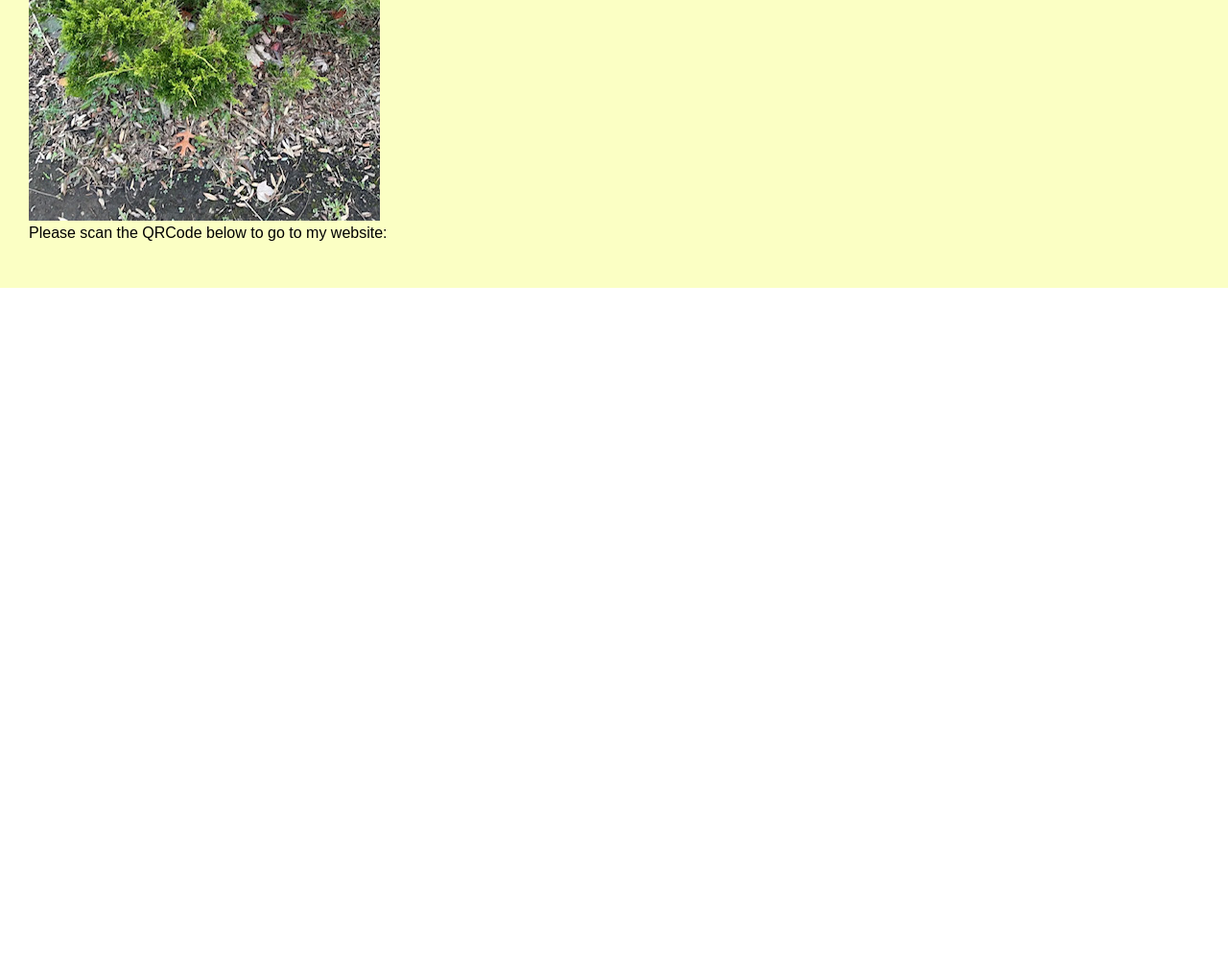
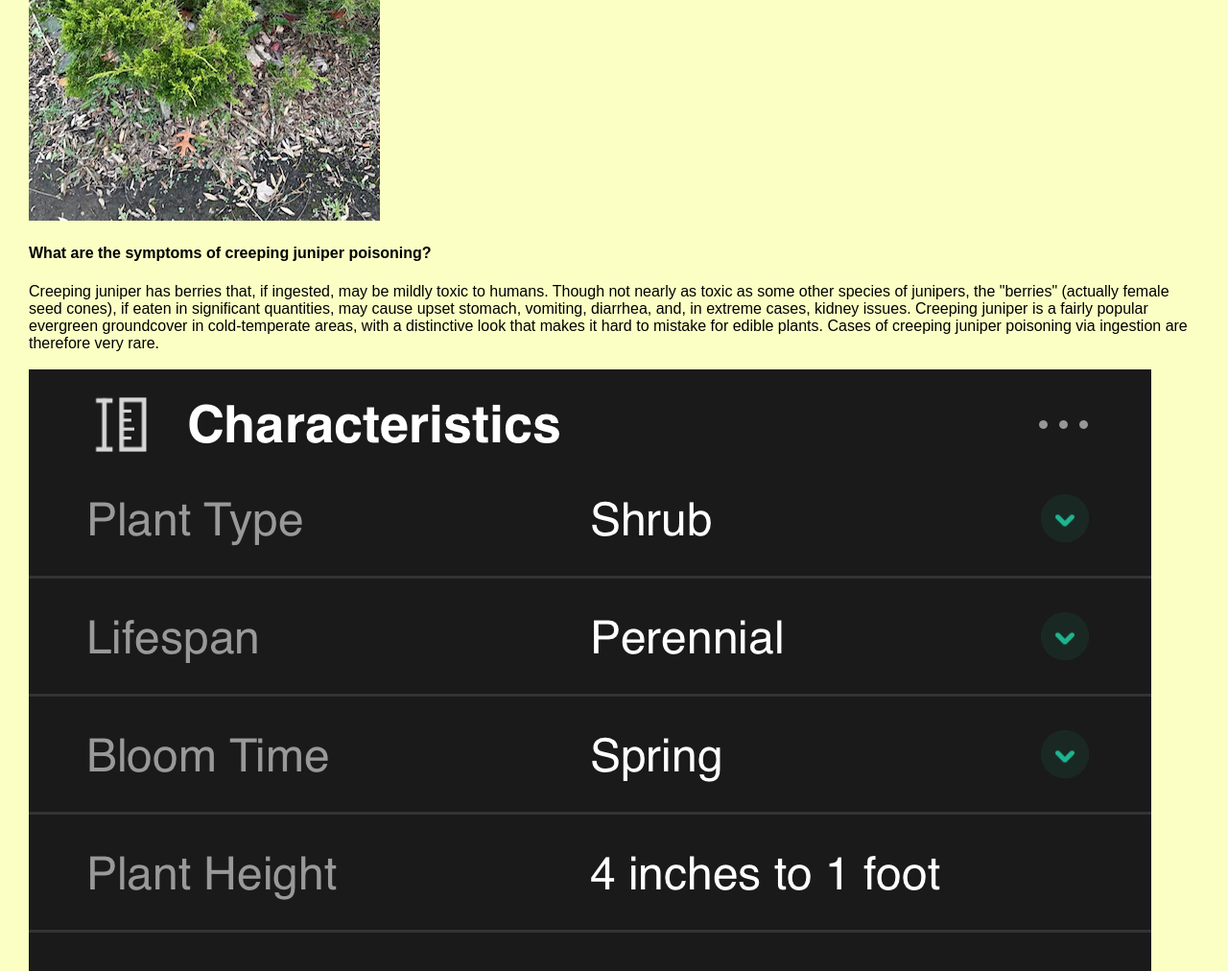
Before and after one commit to taltin05/alara-ilp-project, a website: page src/creepingjuniper.html in a window 1280 px wide. Shown: the part 652-1664 px from the top of the page at 96% size. Before the commit the page ends 952 px from the top, so only its background shows below. Drawn offline with Linux system fonts and the light colour scheme; no server answers.

```diff
--- a/src/creepingjuniper.html
+++ b/src/creepingjuniper.html
@@ -19,6 +19,17 @@
     <br />
     <img style="max-width:100%;height:auto;margin:0 auto" src="images/CreepingJuniper-image.jpeg">
 
+    <h4>What are the symptoms of creeping juniper poisoning?</h4>
+    <div>
+      Creeping juniper has berries that, if ingested, may be mildly toxic to humans.
+      Though not nearly as toxic as some other species of junipers, the "berries" (actually female seed cones), if eaten in significant quantities,
+      may cause upset stomach, vomiting, diarrhea, and, in extreme cases, kidney issues. Creeping juniper is a fairly popular evergreen groundcover in cold-temperate areas, with a distinctive look that makes it hard to mistake for edible plants. Cases of creeping juniper poisoning via ingestion are therefore very rare.
+    </div>
+    <br />
+
+    <div>
+      <img style="max-width:100%;height:auto;margin:0 auto" src="images/creepingjuniper-characteristics.jpg">
+    </div>
 
     <div>Please scan the QRCode below to go to my website:</div>
     <img id="myimage" style="margin: auto;background-color: hsl(0, 0%, 90%);transition: background-color 300ms;" src="">
```
Also changed, not shown: src/commonmugwort.html (+1 -1 lines), src/images/creepingjuniper-characteristics.jpg (added).
